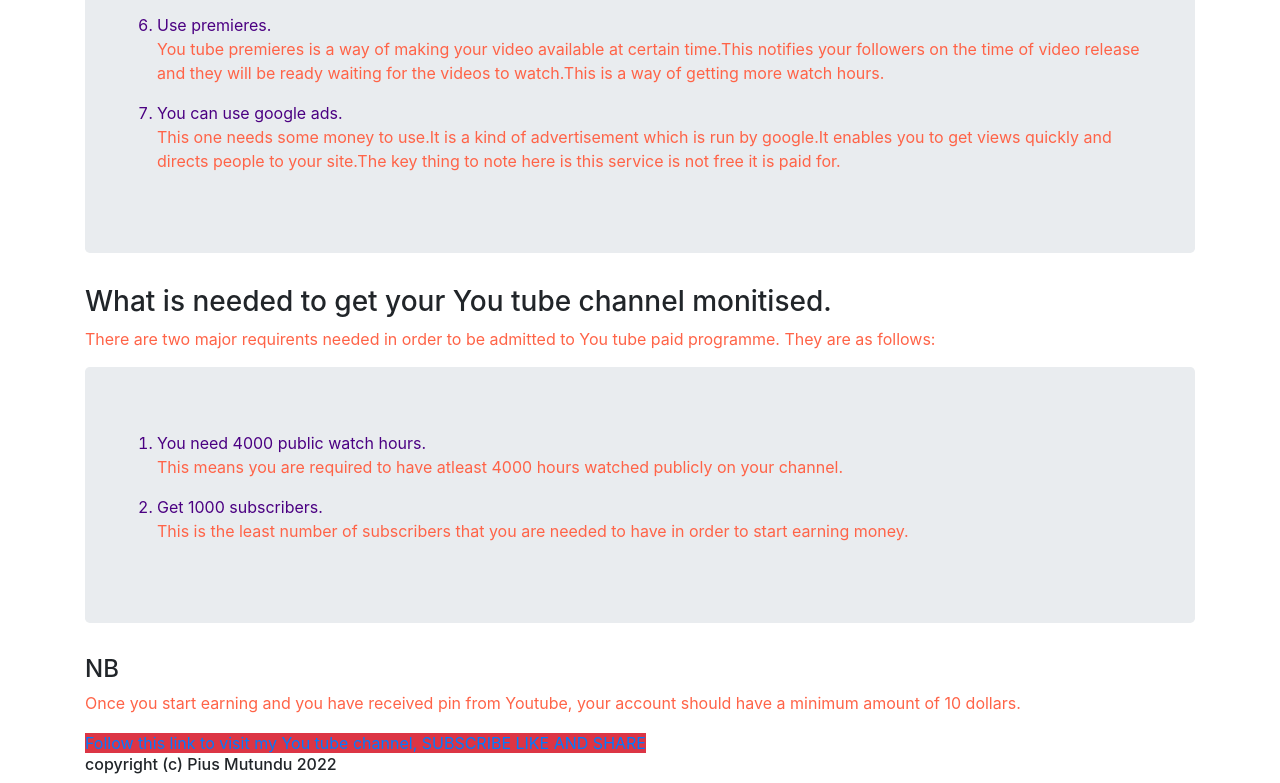
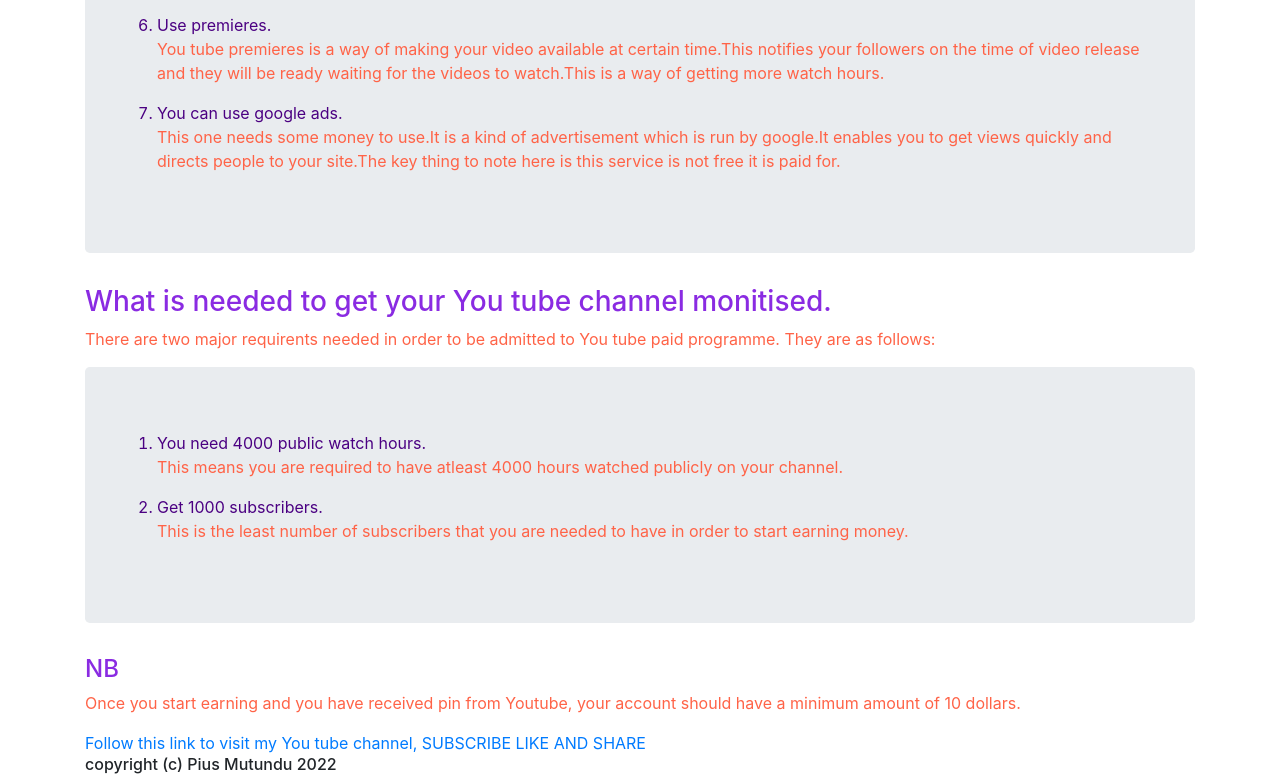
Before and after one commit to ngumamutundu/FirstBootstarpwebpage, a plain HTML site: page index.html in a window 1280 px wide. Shown: the part 587-1370 px from the top of the page. Drawn offline with nearby package versions, Linux system fonts and the light colour scheme.

Commit message:
add color to h3 and h4 , rempve danger color from the hyperlink

```diff
--- a/css/bootstrap.css
+++ b/css/bootstrap.css
@@ -26,3 +26,12 @@ p{
 ol{
   color: indigo;
 }
+h1{
+  color: blueviolet;
+}
+h3{
+  color: blueviolet;
+}
+h4{
+  color: blueviolet;
+}
--- a/index.html
+++ b/index.html
@@ -108,7 +108,7 @@
 
       <a
         href="https://youtube.com/channel/UCn7tMZEY2LrqMLey08oqSug"
-        target="blank" class="bg-danger"
+        target="blank""
         >Follow this link to visit my You tube channel, SUBSCRIBE LIKE AND
         SHARE</a
       >
```
